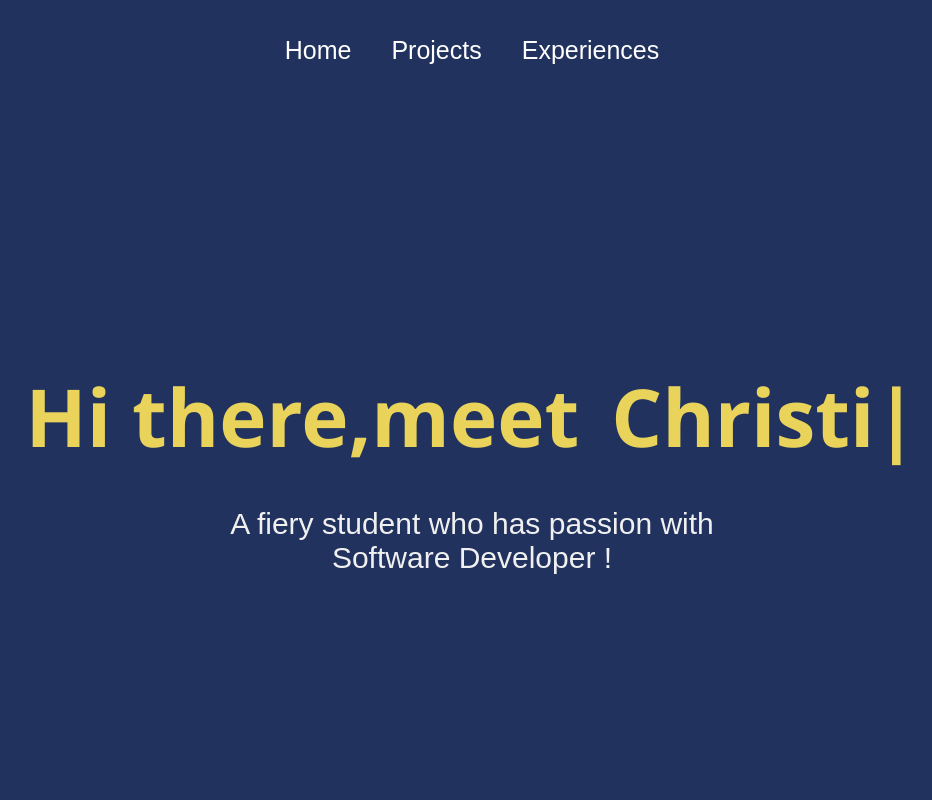
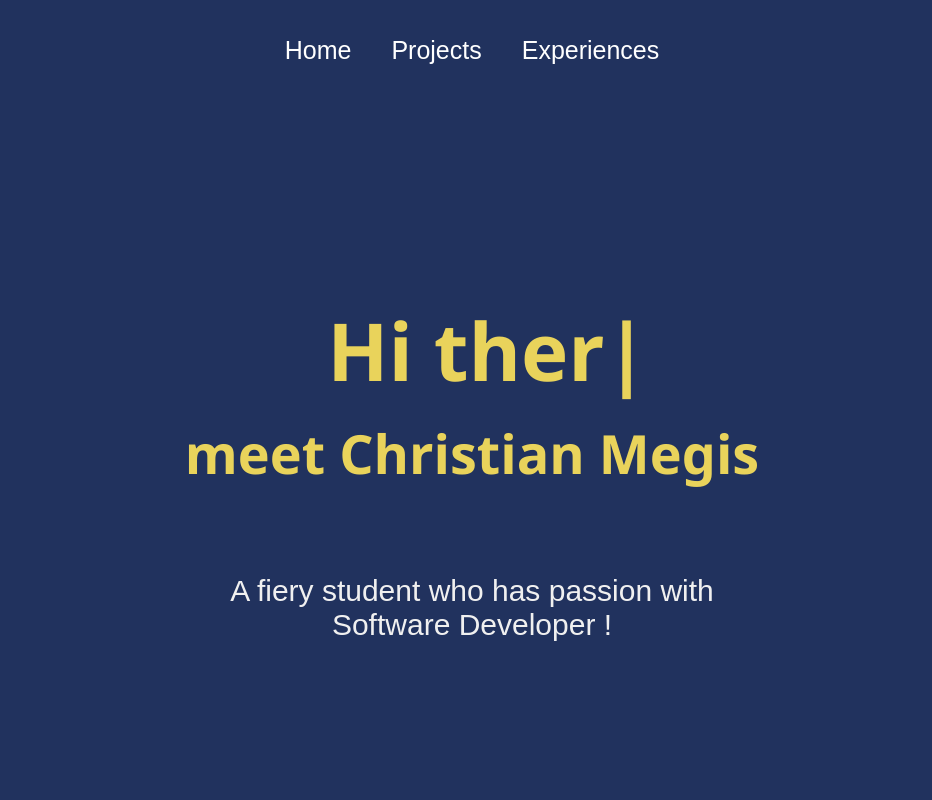
Before and after one commit to AtanMegis/my-portfolio, a React (Create React App) app: page / in a window 1280 px wide. Shown: the top 800 px of the page, without its empty margins (168-1100 px from the left). Built offline with nearby package versions, Linux system fonts and the light colour scheme.

Commit message:
feat: add new project

```diff
--- a/src/helper/ProjectsData.js
+++ b/src/helper/ProjectsData.js
@@ -4,6 +4,7 @@ import someting from '../assets/someting.PNG';
 import qoutes from '../assets/qoutes.PNG';
 import netflix from '../assets/netflix.PNG';
 import react from '../assets/react.PNG';
+import foodUI from '../assets/foodUI.PNG';
 
 export const ProjectList = [
 	{
@@ -54,4 +55,12 @@ export const ProjectList = [
 		url: 'https://react-ui-web.vercel.app/',
 		repo: 'https://github.com/AtanMegis/react-web',
 	},
+	{
+		id: 6,
+		name: 'Resposive Food UI Website',
+		image: foodUI,
+		tools: 'React JS, tailwind, react-icons',
+		url: 'https://food-ui-react.vercel.app/',
+		repo: 'https://github.com/AtanMegis/food-ui',
+	},
 ];
--- a/src/pages/Home/Home.css
+++ b/src/pages/Home/Home.css
@@ -24,7 +24,14 @@
 	font-family: 'Segoe UI', Tahoma, Geneva, Verdana, sans-serif;
 	font-size: 80px;
 	color: #e9d35b;
-	height: 50px;
+	height: 1px;
+}
+
+.about h3 {
+	font-family: 'Segoe UI', Tahoma, Geneva, Verdana, sans-serif;
+	font-size: 54px;
+	color: #e9d35b;
+	/* height: 20px; */
 }
 
 .about .prompt {
@@ -65,7 +72,7 @@
 	}
 
 	.about .prompt {
-		margin-top: 10px;
+		margin-top: 1px;
 		font-size: 20px;
 		width: 80%;
 	}
--- a/src/pages/Home/Home.js
+++ b/src/pages/Home/Home.js
@@ -8,16 +8,15 @@ const Home = () => {
 			<div className="home">
 				<div className="about">
 					<h2>
-						Hi there,meet
 						<ReactTyped
 							className="typed"
-							strings={['Christian Megis !']}
+							strings={['Hi there !']}
 							typeSpeed={100}
 							backSpeed={80}
 							loop
 						/>
 					</h2>
-
+					<h3>meet Christian Megis</h3>
 					<div className="prompt">
 						<p>
 							A fiery student who has passion with Software
```
Also changed, not shown: src/assets/foodUI.PNG (added).
